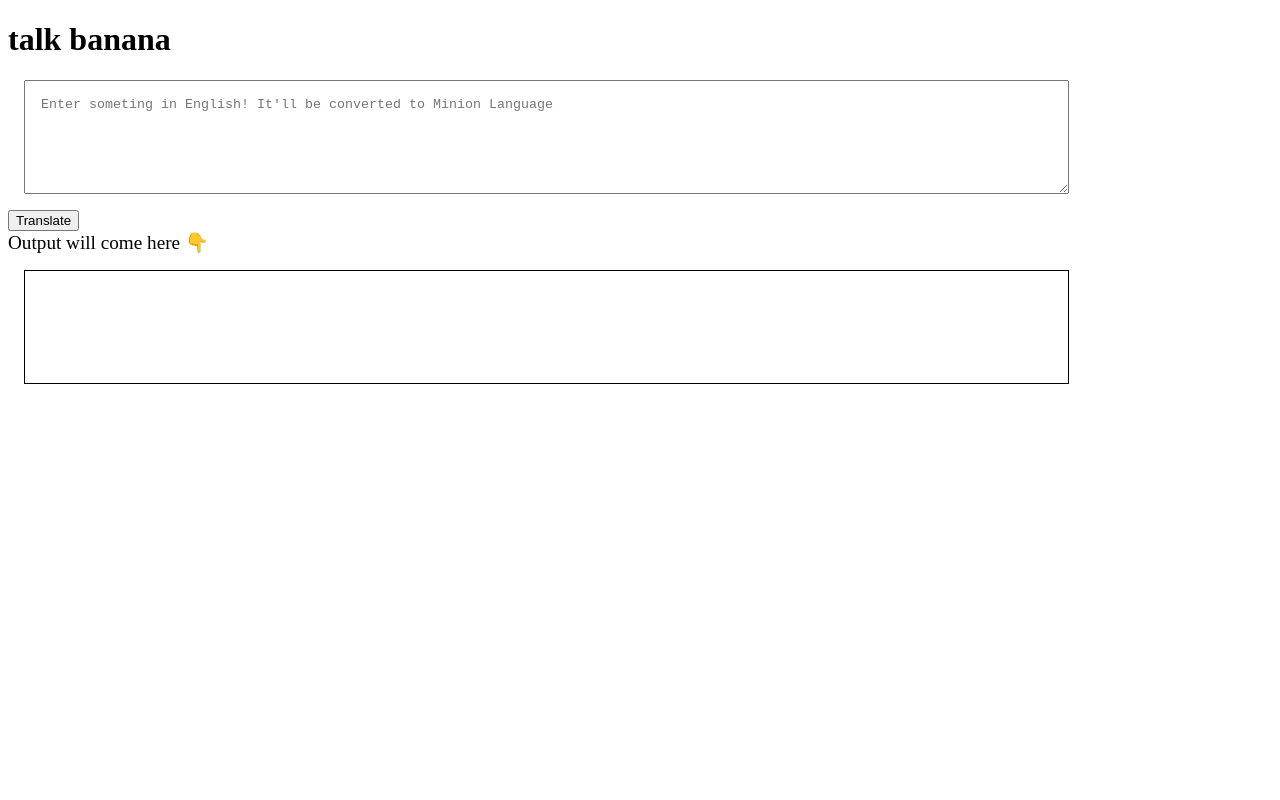
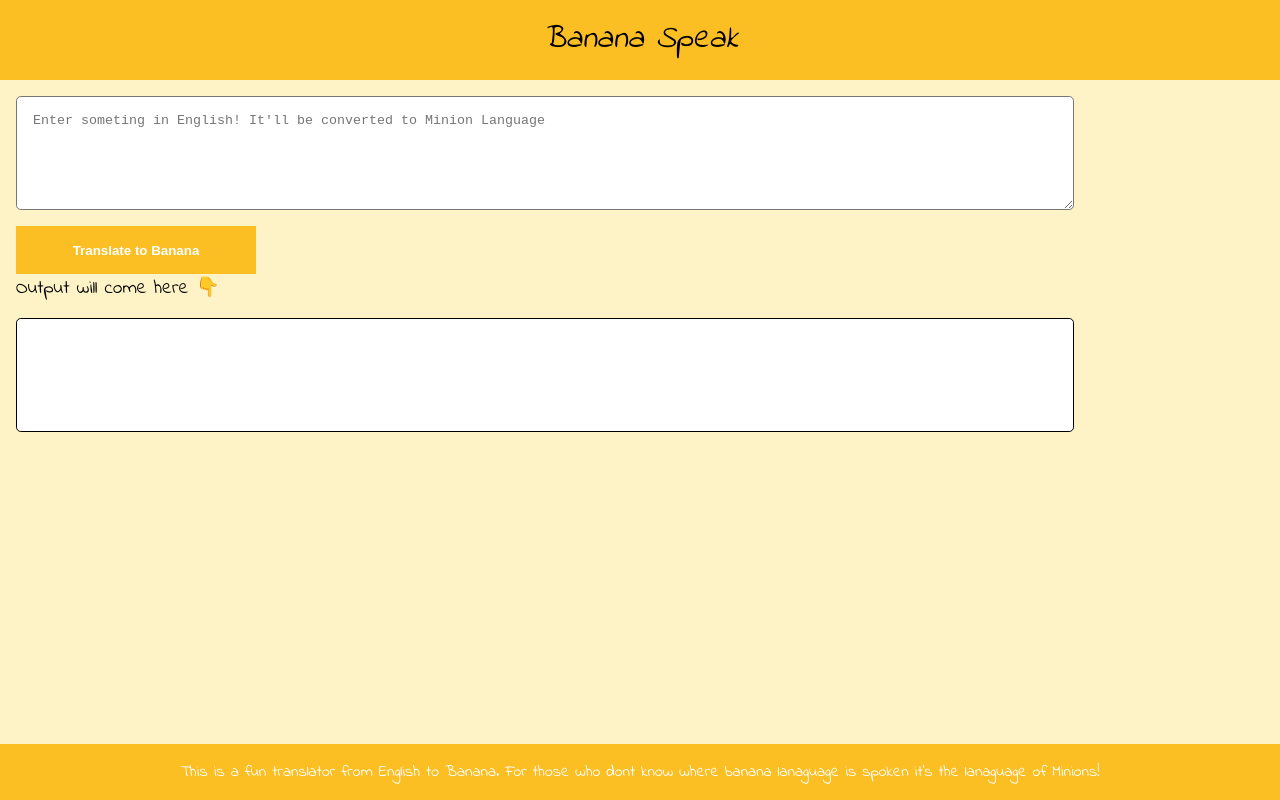
Before and after one commit to prajwlshettycode/neogcamp-banana-speak, a plain HTML site: page index.html in a window 1280 px wide. Drawn offline with Linux system fonts and the light colour scheme.

Commit message:
added design elements

```diff
--- a/app.js
+++ b/app.js
@@ -1,12 +1,27 @@
 var btnTranslate = document.querySelector("#btn-translator");
-var txtInput = document.querySelector("#btn-input");
+var txtInput = document.querySelector("#txt-input");
 var outputDiv = document.querySelector("#output");
+var serverUrRL = "https://api.funtranslations.com/translate/minion.json"
 
+function translationURL(input){
+    return serverUrRL+"?"+"text="+input
+}
 
+function errorHandler(error){
+    console.log("error occured", error)
+    alert("Error Occurred in Server, Please try again sometime later!")
+}
 
 function clickHandler() {
-    outputDiv.innerText = 'Prajwal'
+    var inputTxt = txtInput.value;
 
+    //calling server
+    fetch(translationURL(inputTxt))
+    .then(response => response.json())
+    .then(json => {
+            var translatedOutput = json.contents.translated;
+            outputDiv.innerText = translatedOutput;
+    }).catch(errorHandler)
 };
 
 btnTranslate.addEventListener("click", clickHandler)
--- a/index.html
+++ b/index.html
@@ -5,31 +5,25 @@
     <meta http-equiv="X-UA-Compatible" content="IE=edge">
     <meta name="viewport" content="width=device-width, initial-scale=1.0">
     <title>banana-speak</title>
-    <style>
-        textarea{
-            width: 80%;
-            height: 10vh;
-            display: block;
-            padding: 1rem;
-            margin: 1rem;
-        }
-
-        #output{
-            border: 1px solid black;
-            height: 10vh;
-            width: 80%;
-            margin: 1rem;
-            padding: 1rem;
-        }
-    </style>
+    <link href="/style.css" rel="stylesheet">
 </head>
 <body>
-    <h1>talk banana</h1>
+    <nav class="nav">
+        <div class="navdiv"> Banana Speak
+
+        </div>
+
+    </nav>
+
     <textarea class="input-btn" id="txt-input" placeholder="Enter someting in English! It'll be converted to Minion Language"></textarea>
-    <button id="btn-translator">Translate</button>
+    <button id="btn-translator"><strong>Translate to Banana</strong></button>
 
-    <div style="font-size: larger;">Output will come here 👇</div>
+    <div style="font-size: larger; padding-left: 1rem;">Output will come here 👇</div>
     <div id="output"></div>
+
+    <footer class="footer">
+        <p>This is a fun translator from English to Banana. For those who dont know where banana lanaguage is spoken it's the lanaguage of Minions!</p>
+    </footer>
 
 
     <script src="app.js" type="text/javascript"></script>
--- /dev/null
+++ b/style.css
@@ -0,0 +1,62 @@
+@import url('https://fonts.googleapis.com/css2?family=Indie+Flower&display=swap');
+
+:root{
+    --primary-color: #FBBF24
+}
+
+body{
+    margin: 0;
+    background-color: #FEF3C7;
+    font-family: 'Indie Flower', cursive;
+}
+
+textarea{
+    width: 80%;
+    height: 10vh;
+    display: block;
+    padding: 1rem;
+    margin: 1rem;
+    border-radius: 0.3rem;
+}
+
+#output{
+    border: 1px solid black;
+    height: 10vh;
+    width: 80%;
+    margin: 1rem;
+    padding: 1rem;
+    background-color: white;
+    border-radius: 00.3rem;
+}
+
+.nav{
+    background-color: var(--primary-color);
+    text-align: center;
+    height: 5rem;
+}
+
+.navdiv{
+    padding: 1rem;
+    font-style: italic;
+    font-size: 2rem;
+}
+
+#btn-translator{
+    background-color: var(--primary-color);
+    border: none;
+    color: white;
+    margin-left: 1rem;
+    padding: 00.5rem;
+    width: 15rem;
+    height: 3rem;
+}
+
+.footer{
+    position: fixed;
+    bottom: 0;
+    background-color: var(--primary-color);
+    text-align: center;
+    color: white;
+    width: 100%;
+    text-align: center;
+}
```
